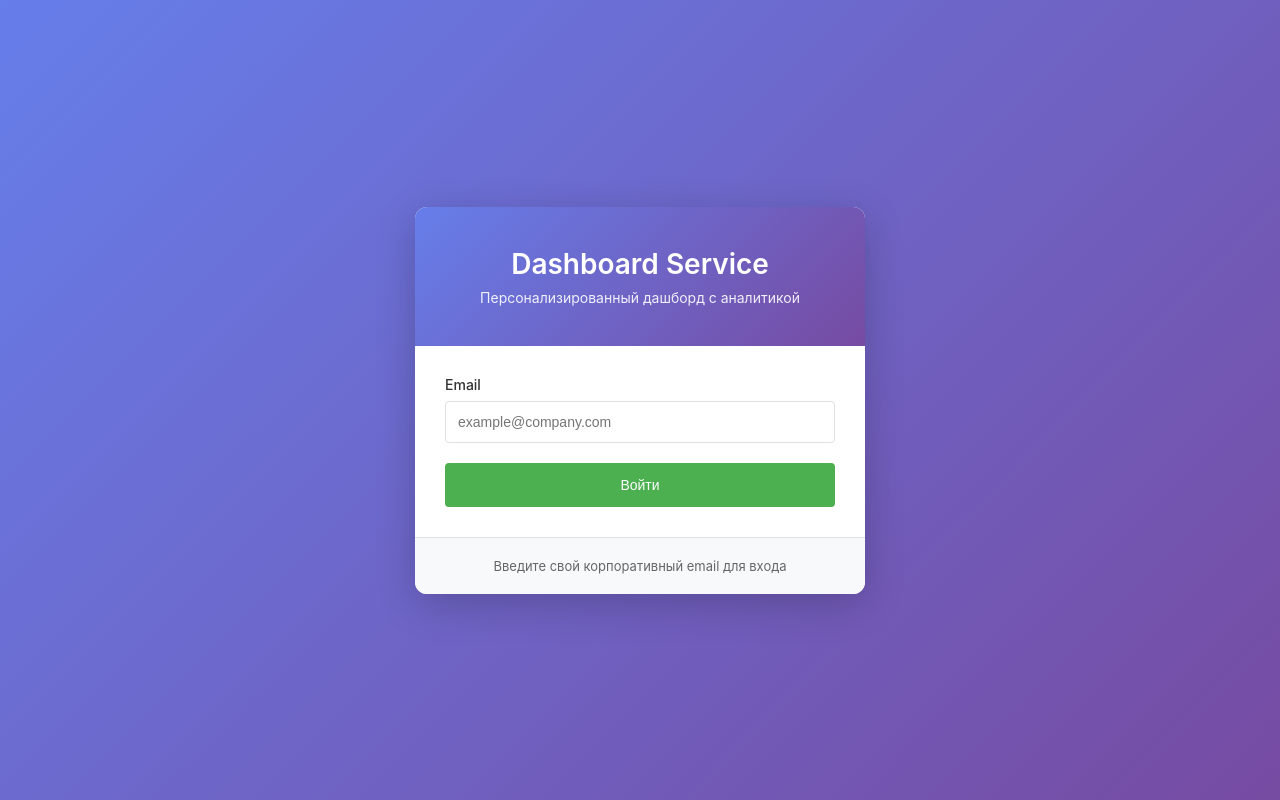
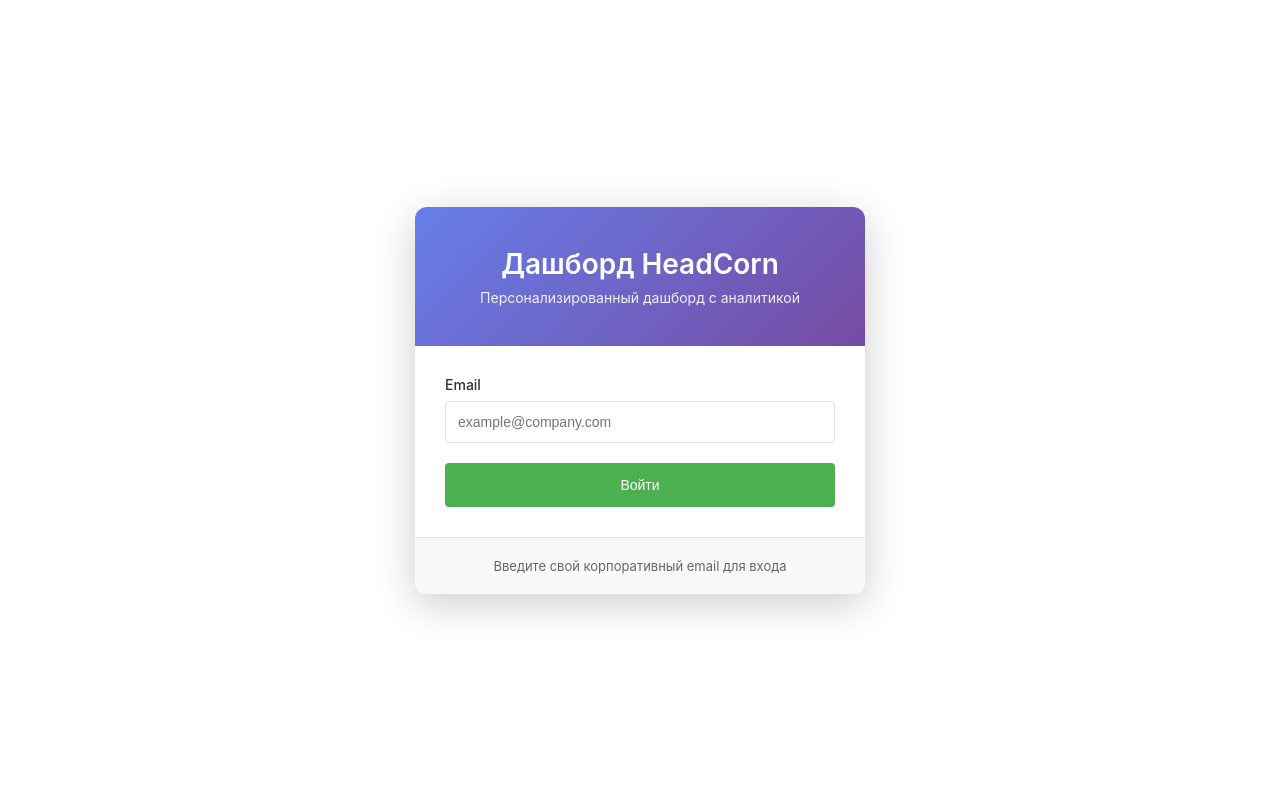
Before and after one commit to evgengiga/dashbord, a React (Vite) app in the folder frontend/: page / in a window 1280 px wide. Built offline with nearby package versions, Linux system fonts and the light colour scheme; no server answers.

Commit message:
Update login page title and background color

```diff
--- a/frontend/src/pages/LoginPage.css
+++ b/frontend/src/pages/LoginPage.css
@@ -3,7 +3,7 @@
   display: flex;
   align-items: center;
   justify-content: center;
-  background: linear-gradient(135deg, #667eea 0%, #764ba2 100%);
+  background: #ffffff;
   padding: 20px;
 }
 
--- a/frontend/src/pages/LoginPage.jsx
+++ b/frontend/src/pages/LoginPage.jsx
@@ -41,7 +41,7 @@ function LoginPage({ onLogin }) {
       <div className="login-container">
         <div className="login-card">
           <div className="login-header">
-            <h1>Dashboard Service</h1>
+            <h1>Дашборд HeadCorn</h1>
             <p>Персонализированный дашборд с аналитикой</p>
           </div>
 
```
